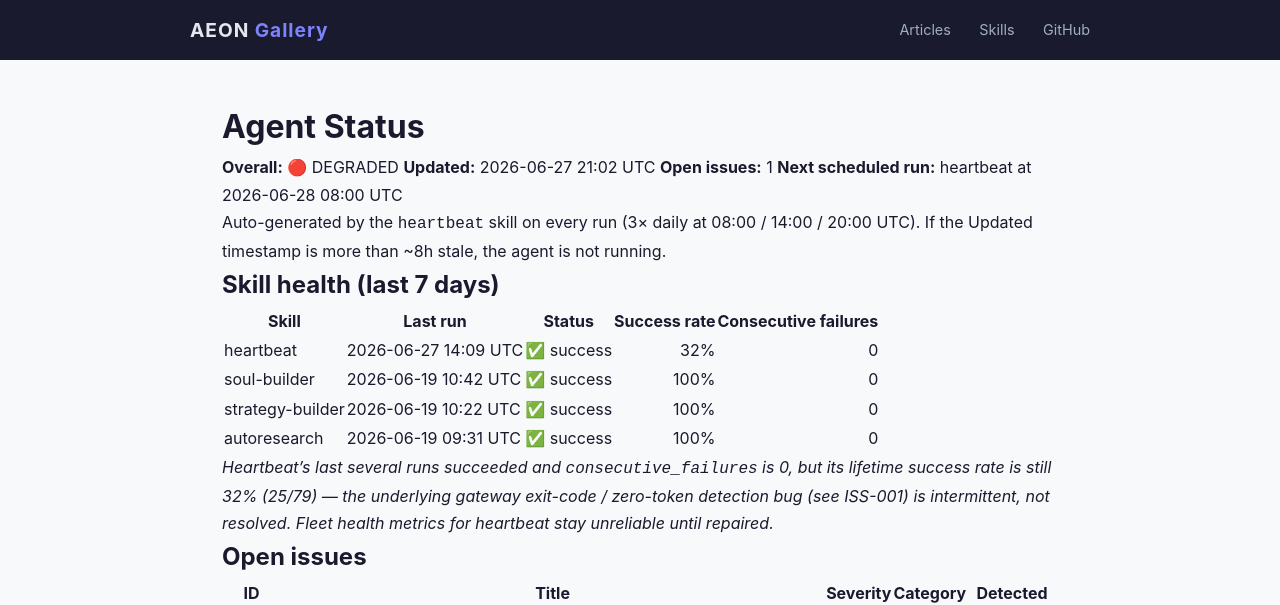
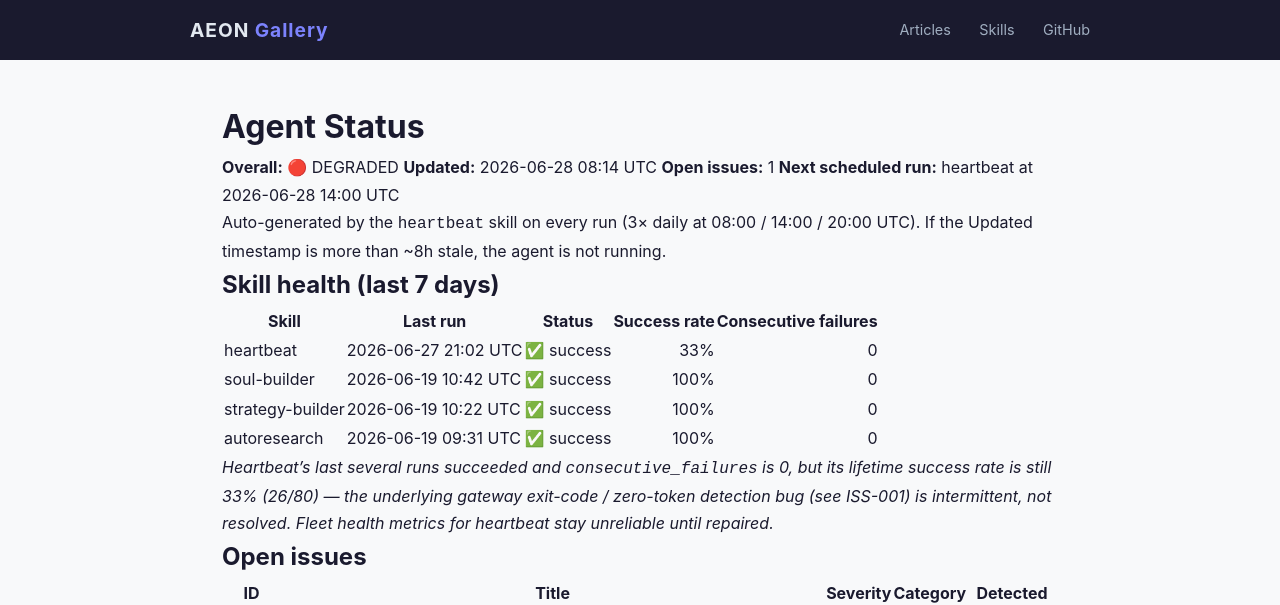
Before and after one commit to RickCrosschain/aeon, a Jekyll site: the page built from docs/status.md, in a window 1280 px wide. Shown: the top 605 px of the page. Built offline with Jekyll 4.4.1, drawn with Linux system fonts in a browser that asks for light colours.

Commit message:
chore(heartbeat): auto-commit 2026-06-28

```diff
--- a/docs/status.md
+++ b/docs/status.md
@@ -7,9 +7,9 @@
 # Agent Status
 
 **Overall:** 🔴 DEGRADED
-**Updated:** 2026-06-27 21:02 UTC
+**Updated:** 2026-06-28 08:14 UTC
 **Open issues:** 1
-**Next scheduled run:** heartbeat at 2026-06-28 08:00 UTC
+**Next scheduled run:** heartbeat at 2026-06-28 14:00 UTC
 
 Auto-generated by the `heartbeat` skill on every run (3× daily at 08:00 / 14:00 / 20:00 UTC). If the Updated timestamp is more than ~8h stale, the agent is not running.
 
@@ -17,12 +17,12 @@
 
 | Skill | Last run | Status | Success rate | Consecutive failures |
 |-------|----------|--------|-------------:|---------------------:|
-| heartbeat | 2026-06-27 14:09 UTC | ✅ success | 32% | 0 |
+| heartbeat | 2026-06-27 21:02 UTC | ✅ success | 33% | 0 |
 | soul-builder | 2026-06-19 10:42 UTC | ✅ success | 100% | 0 |
 | strategy-builder | 2026-06-19 10:22 UTC | ✅ success | 100% | 0 |
 | autoresearch | 2026-06-19 09:31 UTC | ✅ success | 100% | 0 |
 
-_Heartbeat's last several runs succeeded and `consecutive_failures` is 0, but its lifetime success rate is still 32% (25/79) — the underlying gateway exit-code / zero-token detection bug (see ISS-001) is intermittent, not resolved. Fleet health metrics for heartbeat stay unreliable until repaired._
+_Heartbeat's last several runs succeeded and `consecutive_failures` is 0, but its lifetime success rate is still 33% (26/80) — the underlying gateway exit-code / zero-token detection bug (see ISS-001) is intermittent, not resolved. Fleet health metrics for heartbeat stay unreliable until repaired._
 
 ## Open issues
 
--- a/memory/token-usage.csv
+++ b/memory/token-usage.csv
@@ -28,3 +28,4 @@
 2026-06-27,heartbeat,claude-opus-4-8,2098,5054,447103,40414
 2026-06-27,heartbeat,claude-opus-4-8,2098,4825,321041,43725
 2026-06-27,heartbeat,claude-opus-4-8,2094,4640,331808,38978
+2026-06-28,heartbeat,claude-opus-4-8,2098,4712,445288,40061
```
Also changed, not shown: memory/logs/2026-06-28.md (added, +16 -0 lines), .outputs/heartbeat.md.
